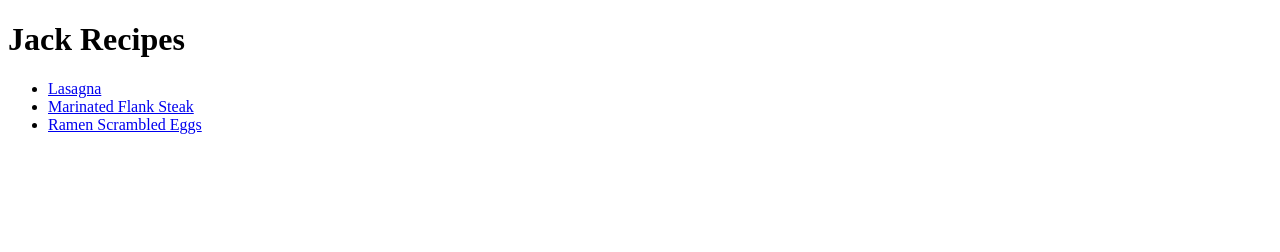
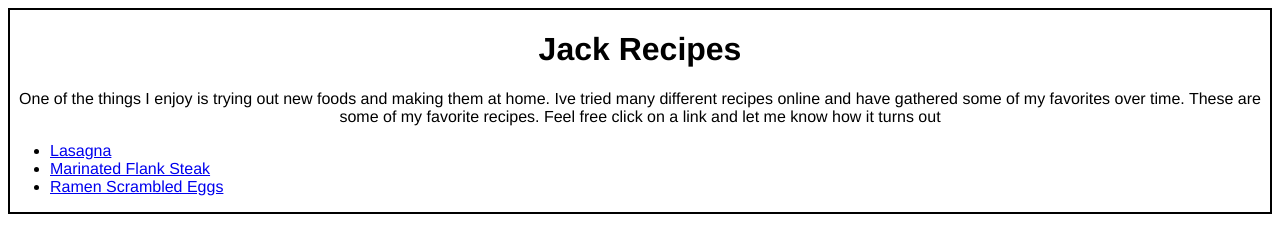
Before and after one commit to jts1112/odin-recipes, a plain HTML site: page index.html in a window 1280 px wide. Drawn offline with Linux system fonts and the light colour scheme.

Commit message:
Add Styling to rescipes website

```diff
--- a/index.html
+++ b/index.html
@@ -3,10 +3,13 @@
 <head>
     <meta charset="UTF-8">
     <meta name="viewport" content="width=device-width, initial-scale=1.0">
+    <link rel="stylesheet" href="styles.css">
     <title>Recipes</title>
 </head>
 <body>
     <h1>Jack Recipes</h1>
+    <p>One of the things I enjoy is trying out new foods and making them at home. Ive tried many different recipes online and have
+        gathered some of my favorites over time. These are some of my favorite recipes. Feel free click on a link and let me know how it turns out</p>
     <ul>
         <li>
             <a href="recipes/lasagna.html">Lasagna</a>
--- /dev/null
+++ b/lasagna.css
@@ -0,0 +1,7 @@
+h1 {
+    text-align: center;
+}
+
+.header {
+    text-align: center;
+}
--- /dev/null
+++ b/styles.css
@@ -0,0 +1,11 @@
+body{
+    border-color: black;
+    border-style: solid;
+    border-width: 2px;
+    text-align: center;
+    font-family: 'Franklin Gothic Medium', 'Arial Narrow', Arial, sans-serif;
+}
+
+li {
+    text-align: left;
+}
```
Also changed, not shown: recipes/lasagna.html (+3 -2 lines).
